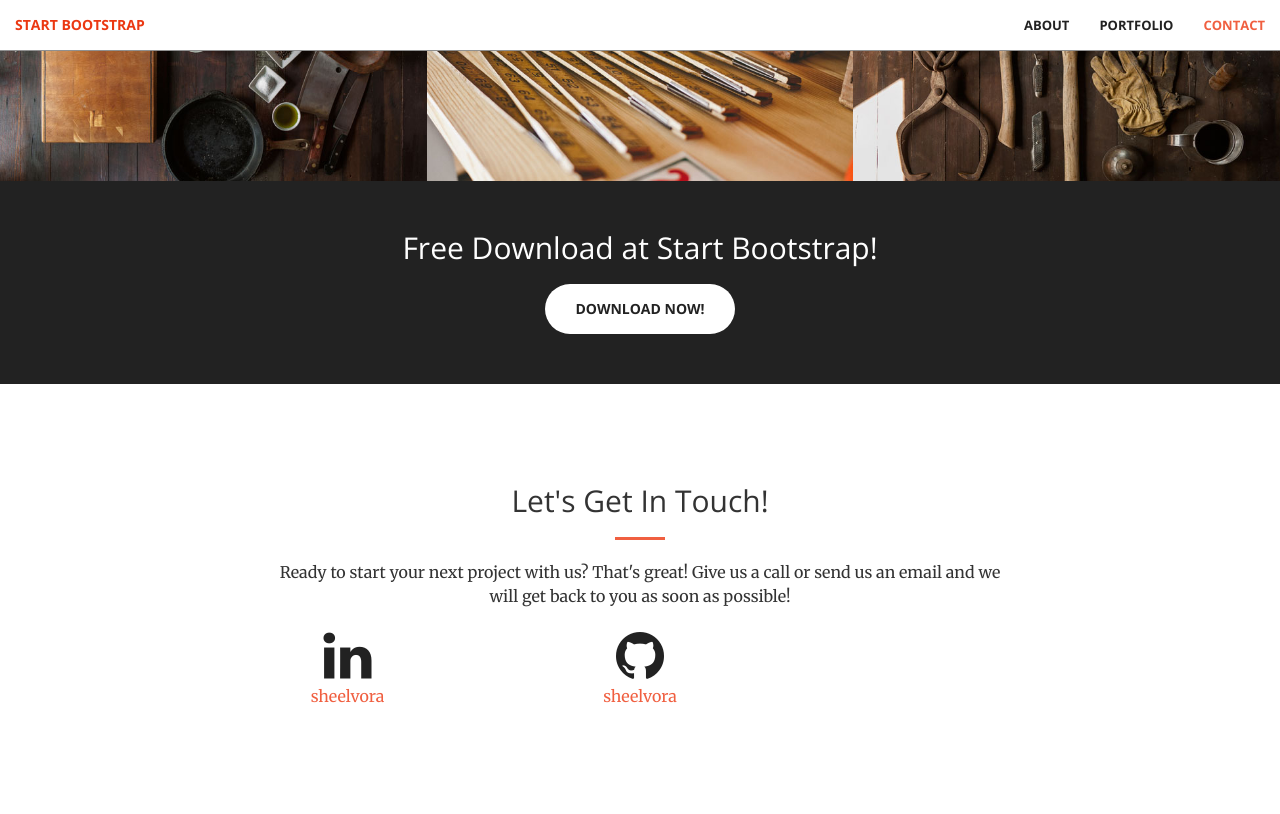
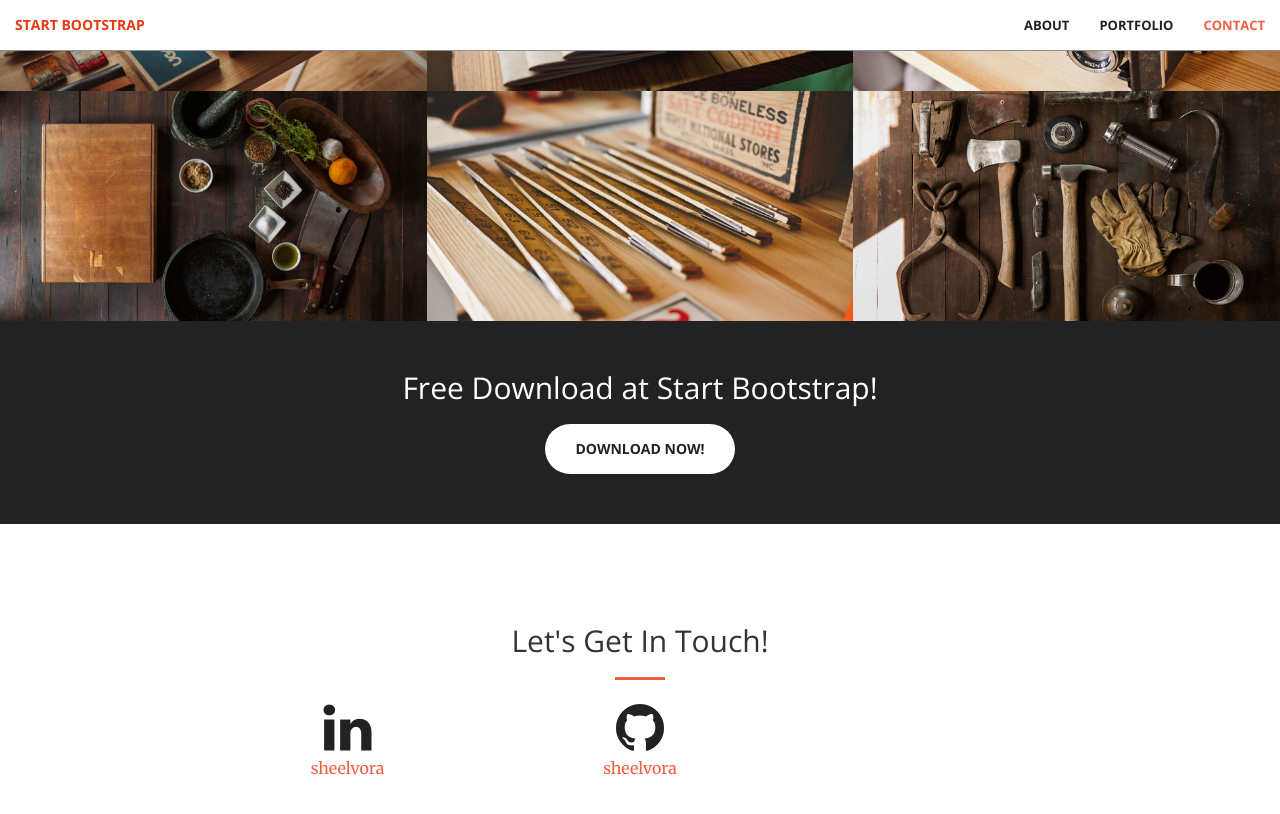
Before and after one commit to sheelvora/sheelvora.github.io, a Jekyll site: the page built from index.html, in a window 1280 px wide and 900 px high, scrolled down 2077 px. Shown: the top 814 px of the window. Built offline with Jekyll 4.4.1, drawn with Linux system fonts in a browser that asks for light colours.

Commit message:
new github

```diff
--- a/_includes/call-to-action.html
+++ b/_includes/call-to-action.html
@@ -1,7 +1,7 @@
 <section class="bg-primary" id="about">
     <div class="container">
         <div class="row">
-            <div class="col-lg-8 col-lg-offset-2 text-center">
+            <div class="col-lg-4 col-lg-offset-2 text-center">
                 <h2 class="section-heading">About</h2>
                 <hr class="light">
                 <p class="text-faded">Sheel is currently a graduate student pursuing a M.S. degree in Business Analytics at UC Davis. He did his undergraduate studies from Penn State University and secured a B.S. degree in Energy Engineering. He has about a year's experience of doing analytics work in the field of Consulting. He possesses skills in languages like R, SQL and Python and softwares like Tableau and Power BI.</p>
--- a/_includes/contact.html
+++ b/_includes/contact.html
@@ -4,10 +4,9 @@
             <div class="col-lg-8 col-lg-offset-2 text-center">
                 <h2 class="section-heading">Let's Get In Touch!</h2>
                 <hr class="primary">
-                <p>Ready to start your next project with us? That's great! Give us a call or send us an email and we will get back to you as soon as possible!</p>
             </div>
         <div class="col-lg-2 col-lg-offset-2 text-center">
-            <a href="https://linkedin.com/{{ site.linkedin_username }}">
+            <a href="https://linkedin.com/in/{{ site.linkedin_username }}">
                 <i class="fa fa-linkedin fa-3x wow bounceIn" data-wow-delay=".1s"></i>
                 <p>{{ site.linkedin_username }}</p>
             </a>
--- a/_includes/head.html
+++ b/_includes/head.html
@@ -3,8 +3,8 @@
     <meta charset="utf-8">
     <meta http-equiv="X-UA-Compatible" content="IE=edge">
     <meta name="viewport" content="width=device-width, initial-scale=1">
-    <meta name="description" content="">
-    <meta name="author" content="">
+    <meta name="description" content="">Portfolio
+    <meta name="author" content="">Sheel Vora
 
     <title>Creative - Start Bootstrap Theme</title>
 
```
